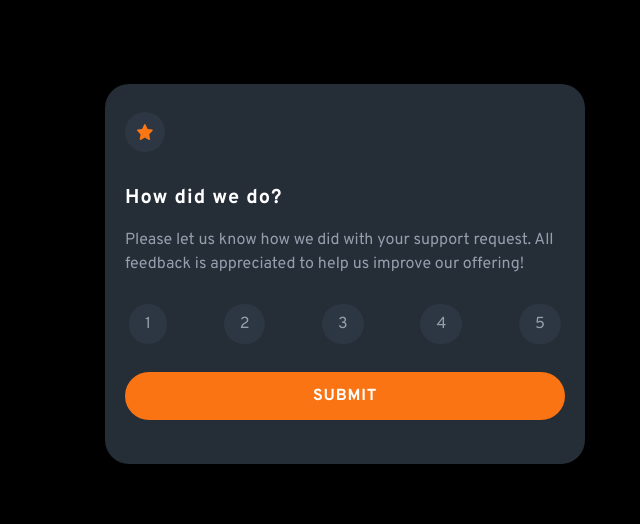
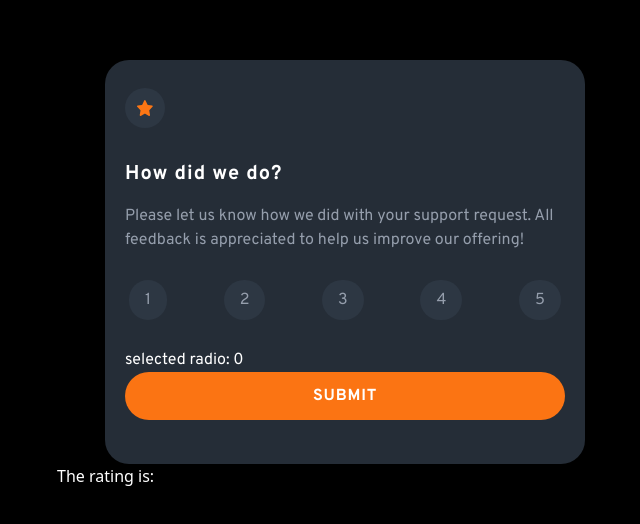
Before and after one commit to JimeBlue/interactive-rating-component-vue, a Vue app: page / in a window 1280 px wide. Shown: the part 126-650 px from the top of the page, without its empty margins (295-935 px from the left). Built offline with nearby package versions, Linux system fonts and the light colour scheme.

Commit message:
pass picked from Form to App

```diff
--- a/src/App.vue
+++ b/src/App.vue
@@ -1,21 +1,24 @@
 <template>
   <div id="app">
-    <div v-if="!show">
-      <Form @open="showThankYou"></Form>
+    <!--  v-if="!show" -->
+    <div>
+      <!-- 2) listen to showRating comming from Form and call fucntion called showRating -->
+      <Form @open="showThankYou" @showRating="showRating"></Form>
+      <p class="text-white">The rating is: {{ this.rating }}</p>
     </div>
-    <div v-if="show">
+    <!-- <div v-if="show">
       <ThankYou> </ThankYou>
-    </div>
+    </div> -->
   </div>
 </template>
 
 <script>
 // Imports
-import Form from "./components/Form.vue";
-import ThankYou from "./components/ThankYou.vue";
+import Form from './components/Form.vue';
+import ThankYou from './components/ThankYou.vue';
 
 export default {
-  name: "App",
+  name: 'App',
   components: {
     Form,
     ThankYou,
@@ -23,12 +26,17 @@ export default {
   data() {
     return {
       show: false,
+      rating: '',
     };
   },
   methods: {
     showThankYou() {
       this.show = !this.show;
     },
+    showRating(picked) {
+      this.rating = picked;
+      console.log('picked');
+    },
   },
 };
 </script>
--- a/src/components/Form.vue
+++ b/src/components/Form.vue
@@ -103,6 +103,7 @@ vbase
               >
             </li>
           </ul>
+          <p class="text-white">selected radio: {{ this.picked }}</p>
 
           <button
             class="border-1 rounded-3xl cursor-pointer text-base font-bold tracking-wider p-3 uppercase w-full bg-[#fb7413] text-white mb-4 hover:bg-white hover:text-[#fb7413]"
@@ -119,12 +120,14 @@ vbase
 export default {
   data() {
     return {
-      picked: "",
+      picked: 0,
     };
   },
   methods: {
     handleSubmit() {
-      this.$emit("open");
+      // this.$emit('open');
+      // 1) emiting picked to App
+      this.$emit('showRating', this.picked);
     },
   },
 };
```
